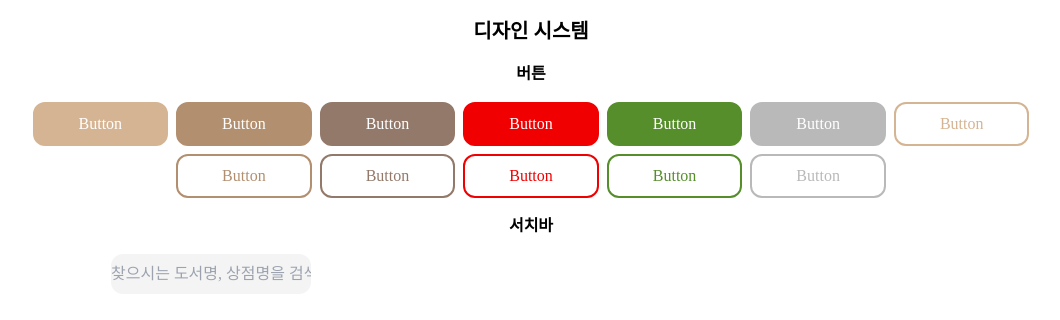
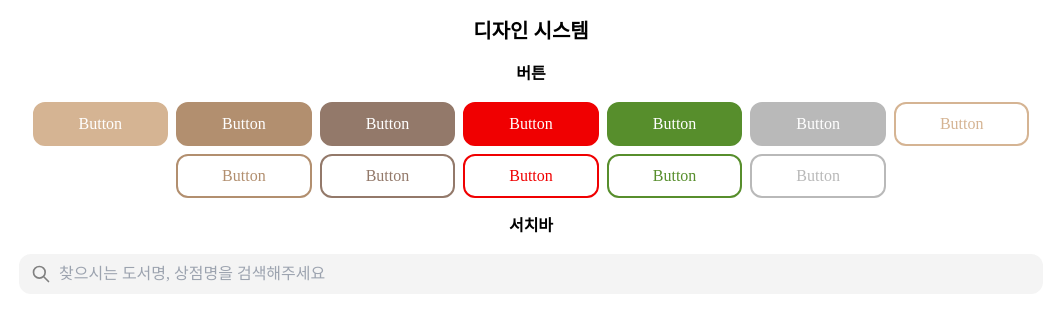
Before and after one commit to MODO-ajou/MODO_FE, a React (Vite) app: page / in a window 1280 px wide. Shown: the top 320 px of the page, without its empty margins (109-1169 px from the left). Built offline with nearby package versions, Linux system fonts and the light colour scheme; a web font is replaced by a local one.

Commit message:
MODO-26 chore: 디자인 시스템 - 서치바 구현

```diff
--- a/src/App.tsx
+++ b/src/App.tsx
@@ -29,7 +29,7 @@ function App() {
       <div className="my-1 flex gap-2 flex-wrap justify-center">
         <span className="text-[16px] font-bold">서치바</span>
       </div>
-      <div className="my-4 flex gap-2 flex-wrap w-96 justify-center">
+      <div className="my-4 flex gap-2 flex-wrap w-full justify-center">
         <SearchBar />
       </div>
     </>
--- a/src/Components/SearchBar/index.tsx
+++ b/src/Components/SearchBar/index.tsx
@@ -7,9 +7,27 @@ export default function SearchBar() {
   };
   return (
     <>
-      <div>
+      <form className="w-full">
+        <div className="relative">
+          <div className="absolute inset-y-0 left-0 flex items-center pl-3 pointer-events-none ">
+            <svg
+              aria-hidden="true"
+              className="w-5 h-5 text-gray-500 dark:text-gray-400"
+              fill="none"
+              stroke="gray"
+              viewBox="0 0 24 24"
+              xmlns="http://www.w3.org/2000/svg"
+            >
+              <path
+                strokeLinecap="round"
+                strokeLinejoin="round"
+                strokeWidth="2"
+                d="M21 21l-6-6m2-5a7 7 0 11-14 0 7 7 0 0114 0z"
+              ></path>
+            </svg>
+          </div>
           <input
-          className="w-max py-2 display:flex rounded-xl border-0 bg-[#2925250D] text-md focus:ring-blue-500 focus:border-blue-500 "
+            className="w-full py-2 pl-10  text-start content-center rounded-xl border-0 bg-[#2925250D] text-md focus:ring-blue-500 focus:border-blue-500 "
             type="text"
             value={search}
             onChange={onChange}
@@ -17,6 +35,7 @@ export default function SearchBar() {
             required
           />
         </div>
+      </form>
     </>
   );
 }
```
Lines whose indentation alone changed are shown as unchanged.
